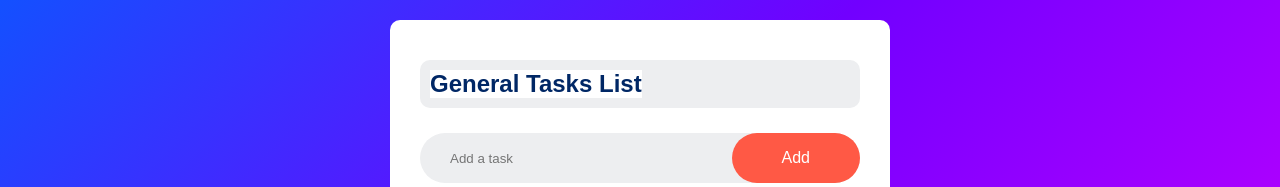
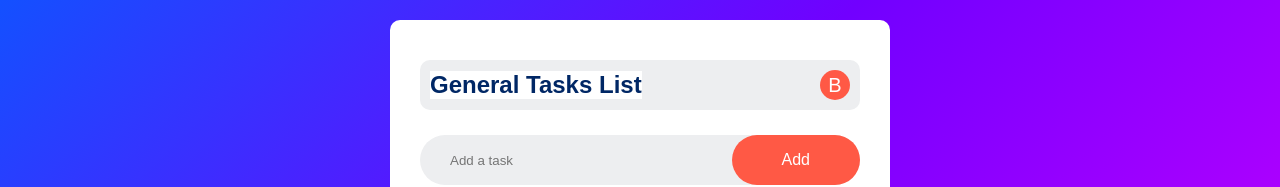
Before and after one commit to PedroCMotta-oficial/To-Do-List, a plain HTML site: page index.html in a window 1280 px wide. Both pictures are taken after a click on the button "Generate List". Shown: the part 180-367 px from the top of the page. Drawn offline with nearby package versions, Linux system fonts and the light colour scheme.

Commit message:
listDeleter v1.0
creation of the list deleter button, that's together with the title of each list

```diff
--- a/index.html
+++ b/index.html
@@ -20,7 +20,7 @@
 
       <div class="listMenu">
         <h2 class="listHeader">General Tasks List</h2>
-        <!--<span class="listDeleter"> </span>-->
+        <button class="listDeleter" onclick="deleteList(this)">B</button>
       </div>
 
       <div class="creator">
--- a/script.js
+++ b/script.js
@@ -110,19 +110,16 @@ function saveTitle(textInput) {
 
 
 // lists deleter
-/*document.addEventListener('click', function(e) {
-  if(e.target.tagname === "SPAN" && e.target.classList === '.listDeleter') {
-    const specificSpan = e.target;
-    const listToBeDeleted = specificSpan.closest('.list');
-    listToBeDeleted.remove();
+function deleteList(button) {
+  const targetList = button.closest('.list');
+  targetList.remove();
 
-    // masonry update
-    masonryInstance.reloadItems();
-    masonryInstance.layout();
+  // masonry update
+  masonryInstance.reloadItems();
+  masonryInstance.layout();
 
-    saveData();
-  }
-})*/
+  saveData();
+}
 
 
 function saveData() {
--- a/style.css
+++ b/style.css
@@ -83,15 +83,18 @@ body {
   color: inherit;
   font-weight: bold;
 }
-/*.listMenu span {
-  width: 40px;
-  height: 40px;
-  font-size: 22px;
-  background: #fff;
-  line-height: 40px;
+.listMenu button {
+  width: 30px;
+  height: 30px;
+  font-size: 20px;
+  background: #ff5945;
+  color: #fff;
   text-align: center;
+  border: none;
+  outline: none;
   border-radius: 50%;
-}*/
+  cursor: pointer;
+}
 
 
 
```
